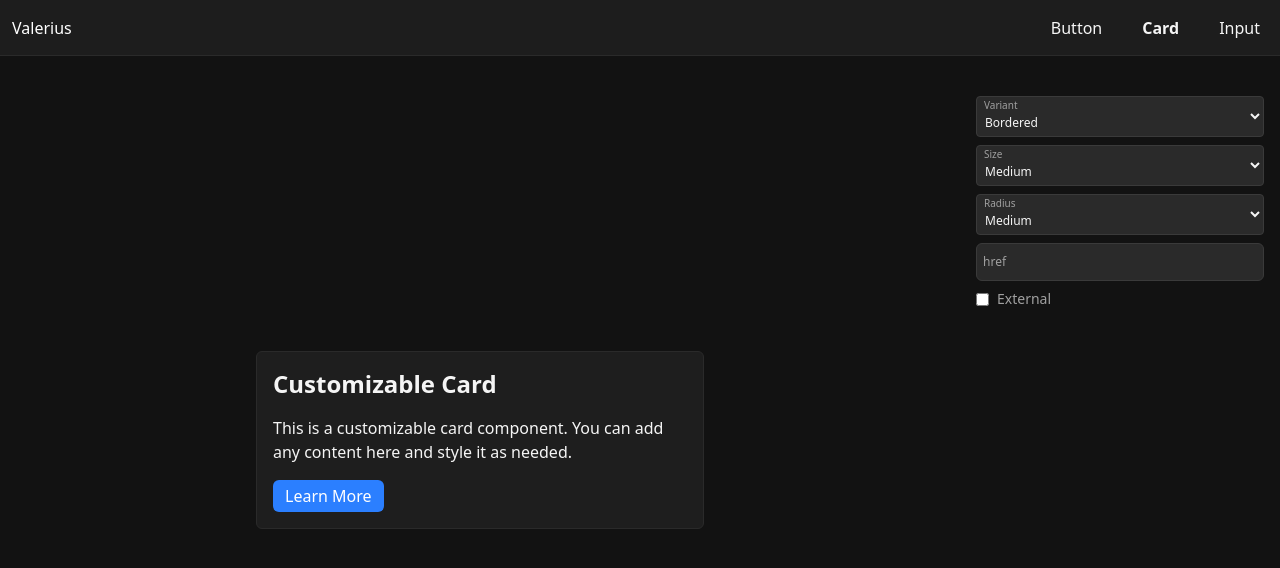
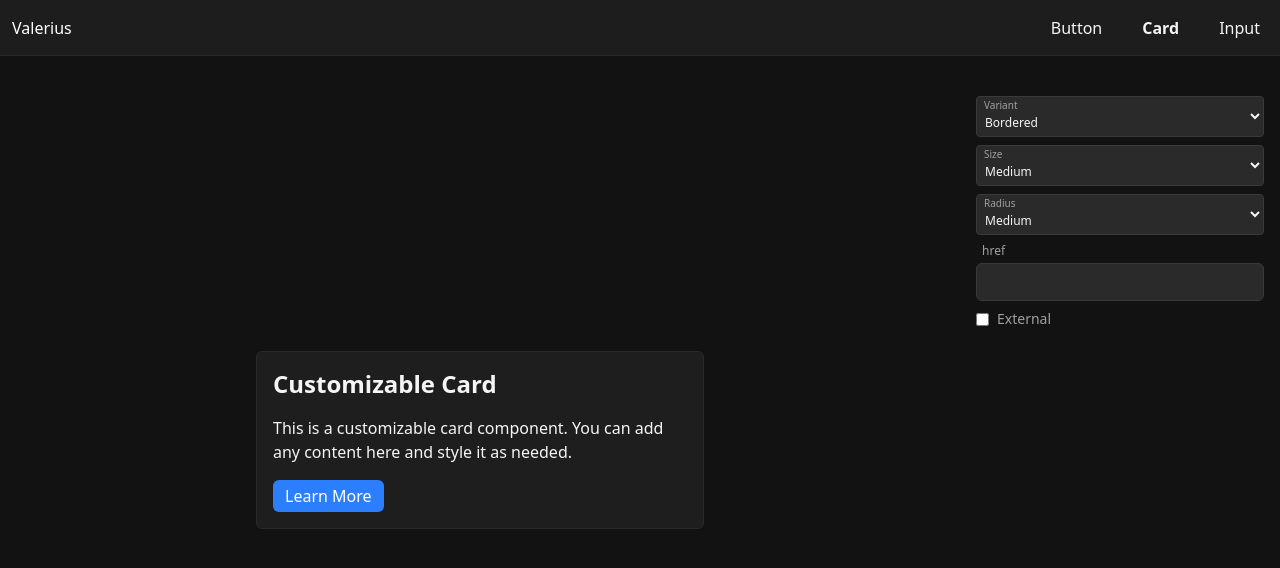
Before and after one commit to Villy-P/corekit-ui, a SvelteKit app: page /card in a window 1280 px wide. Shown: the top 568 px of the page. Built offline with nearby package versions, Linux system fonts and the light colour scheme.

Commit message:
fix: change default variant in FloatingInput component from "floating" to "default"

```diff
--- a/src/components/FloatingInput.svelte
+++ b/src/components/FloatingInput.svelte
@@ -16,7 +16,7 @@
         labelClass = "",
         divClass = "",
         icon = undefined,
-        variant = "floating",
+        variant = "default",
         placeholder = "",
         value = $bindable(),
         onfocus = undefined,
```
